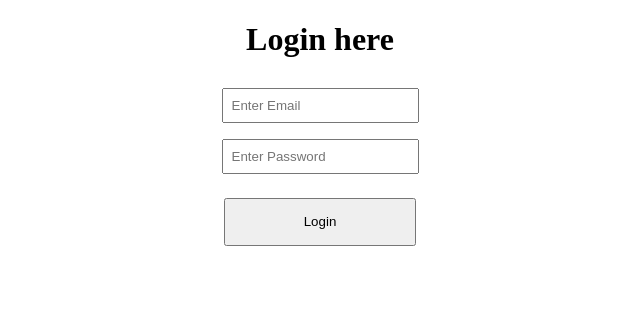
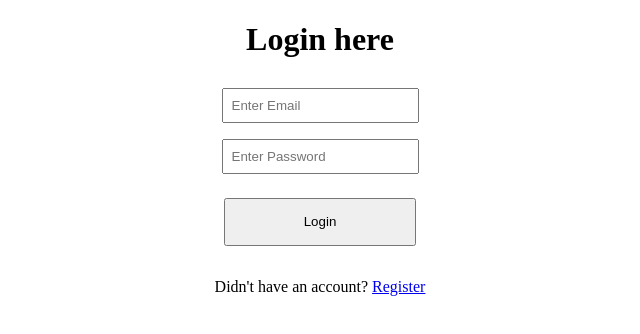
Before and after one commit to meashna/ToDo-LocalStorage, a React app: page /login in a window 1280 px wide. Shown: the top 334 px of the page, without its empty margins (320-960 px from the left). Built offline with nearby package versions, Linux system fonts and the light colour scheme; the HTML template or start-up script is replaced by a standard one.

Commit message:
login message

```diff
--- a/src/components/Login/Login.jsx
+++ b/src/components/Login/Login.jsx
@@ -1,6 +1,7 @@
 import React, { useState, useEffect} from "react";
 // import { Redirect } from 'react-router-dom';
-import { useNavigate } from 'react-router-dom'
+import { Link, useNavigate } from 'react-router-dom'
+import Register from "../Register/Register";
 
 
 const Login = () => {
@@ -51,6 +52,7 @@ const Login = () => {
           onChange={(e) => setUserPassword(e.target.value)}
         />
         <button>Login</button>
+        <p style={{ textAlign:"center"}}>Didn't have an account? <Link to='/register'>Register</Link></p>
         <p style={{ color: "red" , textAlign:"center"}}>{error}</p>
       </form>
     </div>
```
